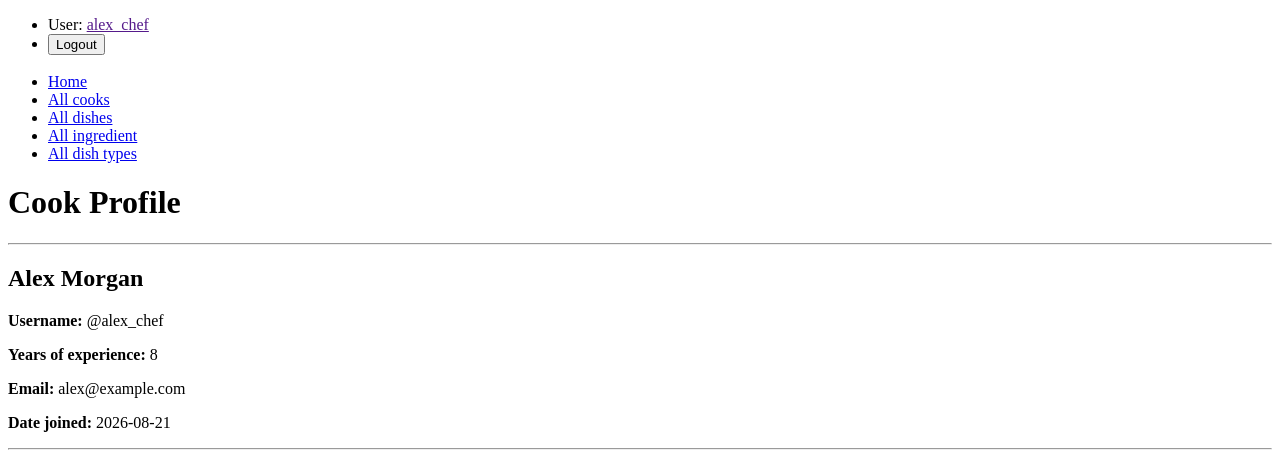
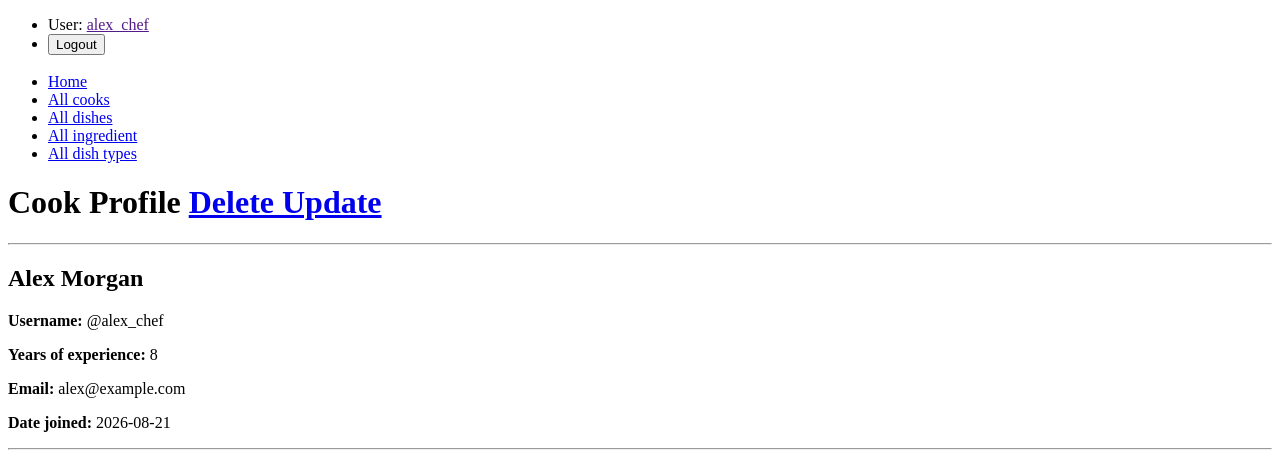
Before and after one commit to Yurii-Hvozd/restaurant-kitchen-service, a Django app: page /kitchen/cooks/1/ in a window 1280 px wide. Shown: the top 460 px of the page. Run offline with Django 5.2, Linux system fonts and the light colour scheme; a user stored in the database is signed in; data comes from the database, SQL or seed files in the repository.

Commit message:
feat: add links for creating, editing, and deleting cooks

```diff
--- a/templates/kitchen/cook_detail.html
+++ b/templates/kitchen/cook_detail.html
@@ -1,7 +1,23 @@
 {% extends "base.html" %}
 
 {% block content %}
-  <h1>Cook Profile</h1>
+  <h1>Cook Profile
+    <a href="{% url 'kitchen:cook_delete' pk=cook.id %}" class="btn btn-danger link-to-page">
+      Delete
+    </a>
+
+    <a href="{% url 'kitchen:cook_update' pk=cook.id %}" class="btn btn-secondary link-to-page">
+      Update
+    </a>
+
+
+  </h1>
+
+
+
+
+
+
 
   <hr>
 
@@ -19,7 +35,7 @@
   <p><strong>Date joined:</strong> {{ cook.date_joined|date:"Y-m-d" }}</p>
 
   <hr>
-  {% for dish in cooks.dishes.all  %}
+  {% for dish in cooks.dishes.all %}
     {{ dish.name }}
   {% endfor %}
   <p>
--- a/templates/kitchen/cook_list.html
+++ b/templates/kitchen/cook_list.html
@@ -2,12 +2,13 @@
 
 {% block content %}
   <h1>
-    Cook list
+    Cook list <a href="{% url 'kitchen:cook_create' %}">+</a>
   </h1>
   {% if cook_list %}
     <ul>
       {% for cook in cook_list %}
         <li>
+          <a href="{% url "kitchen:cook_detail" pk=cook.id %}">{{ cook.id }}</a>
           {{ cook.first_name }} {{ cook.last_name }} ({{ cook.username }}) Years of expeirence: {{ cook.years_of_experience }}
         </li>
       {% endfor %}
```
